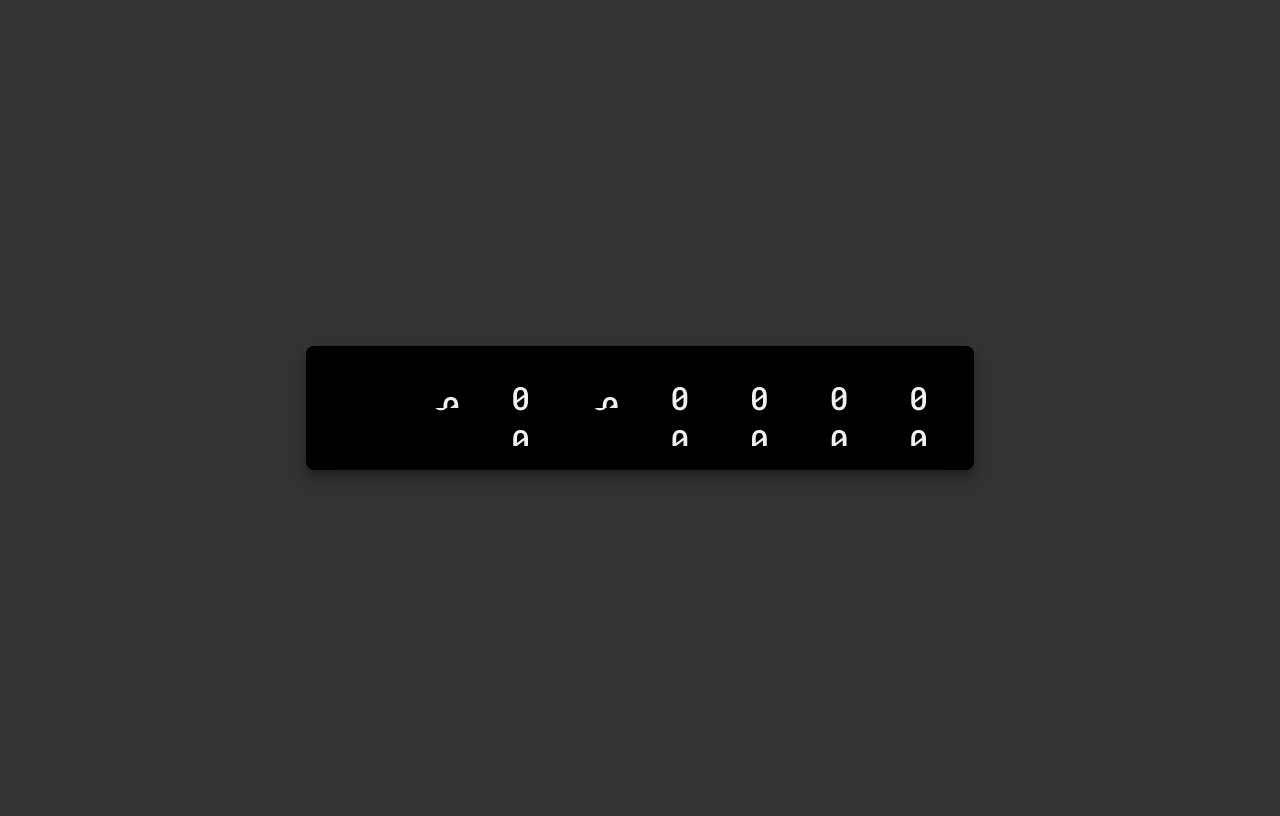
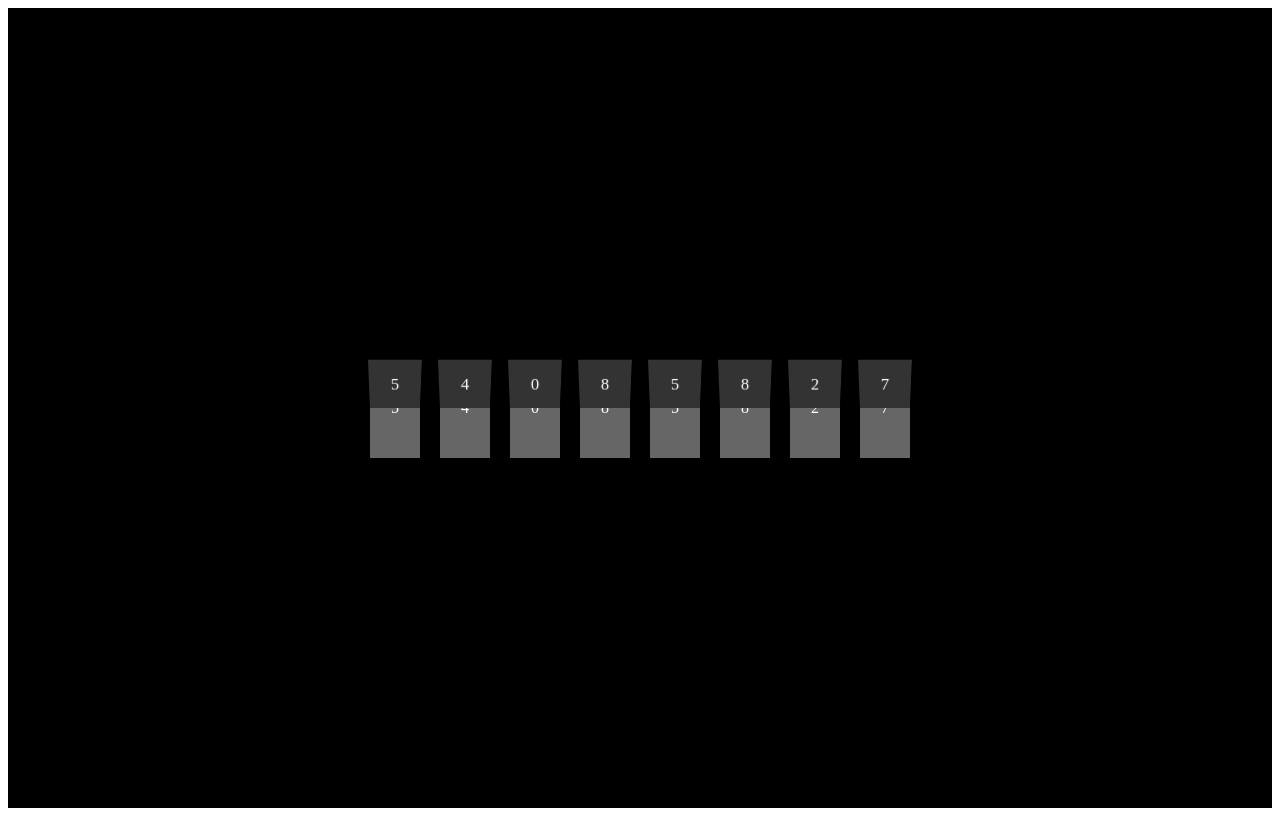
Before and after one commit to rtmcdo/countdowntimer, a plain HTML site: page Index.html in a window 1280 px wide. Drawn offline with Linux system fonts and the light colour scheme.

Commit message:
File updates

```diff
--- a/Index.html
+++ b/Index.html
@@ -7,76 +7,120 @@
 <title>Split Flap Display Countdown Timer</title>
 <link href="https://fonts.googleapis.com/css2?family=Roboto+Mono:wght@500&display=swap" rel="stylesheet">
 <style>
-  body {
-    font-family: 'Roboto Mono', monospace;
+  .board {
     display: flex;
     justify-content: center;
     align-items: center;
     height: 100vh;
-    background-color: #333;
+    background-color: black;
     color: white;
   }
-  .board {
-    text-align: center;
-    background: black;
-    border-radius: 8px;
-    padding: 20px;
-    box-shadow: 0 10px 20px rgba(0, 0, 0, 0.19), 0 6px 6px rgba(0, 0, 0, 0.23);
+
+  .flap {
+    perspective: 300px;
+    margin: 0 10px;
   }
-  .flap {
-    display: inline-block;
-    margin: 0 5px;
+
+  .number {
+    width: 50px;
+    height: 100px;
     position: relative;
-    overflow: hidden;
-    height: 80px;
-    width: 60px;
-    color: #f0f0f0;
+    transform-style: preserve-3d;
   }
-  .number {
-    background-color: #000;
-    display: block;
-    padding: 10px;
-    font-size: 2em;
-    perspective: 100px;
-  }
+
   .top, .bottom {
-    position: absolute;
     width: 100%;
     height: 50%;
     overflow: hidden;
+    position: absolute;
   }
-  .top .content, .bottom .content {
-    display: block;
-    background: black;
-    padding: 10px 0;
-    transition: all 0.7s;
+
+  .top {
+  top: 0;
+  background-color: #333;
+  transform-origin: bottom;
+  transition: transform 0.5s;
+}
+
+  .bottom {
+    bottom: 0;
+    background-color: #666;
   }
+
+  .content {
+    display: flex;
+    justify-content: center;
+    align-items: center;
+    position: absolute;
+    width: 100%;
+    height: 100%;
+  }
+
+  .top .content {
+    top: 0;
+  }
+
   .bottom .content {
-    position: absolute;
     top: -50%;
-  }
-  .flip .top .content {
-    transform: rotateX(-180deg);
   }
 </style>
 </head>
 <body>
-<div id="timer" class="board">
-  <div class="flap"><div class="number"><div class="top"><span class="content">0</span></div><div class="bottom"><span class="content">0</span></div></div></div>
-  <div class="flap"><div class="number"><div class="top"><span class="content">0</span></div><div the="bottom"><span class="content">0</span></div></div></div>
-  <div class="flap"><div class="number"><div the="top"><span class="content">0</span></div><div the="bottom"><span the="content">0</span></div></div></div>
-  <div class="flap"><div class="number"><div class="top"><span class="content">0</span></div><div the="bottom"><span the="content">0</span></div></div></div>
-  <div class="flap"><div class="number"><div the="top"><span class="content">0</span></div><div the="bottom"><span the="content">0</span></div></div></div>
-  <div class="flap"><div class="number"><div the="top"><span class="content">0</span></div><div the="bottom"><span the="content">0</span></div></div></div>
-  <div class="flap"><div class="number"><div the="top"><span the="content">0</span></div><div the="bottom"><span the="content">0</span></div></div></div>
-  <div class="flap"><div class="number"><div the="top"><span the="content">0</span></div><div the="bottom"><span the="content">0</span></div></div></div>
-</div>
+  <div id="timer" class="board">
+    <div class="flap"><div class="number"><div class="top"><span class="content">0</span></div><div class="bottom"><span class="content">0</span></div></div></div>
+    <div class="flap"><div class="number"><div class="top"><span class="content">0</span></div><div class="bottom"><span class="content">0</span></div></div></div>
+    <div class="flap"><div class="number"><div class="top"><span class="content">0</span></div><div class="bottom"><span class="content">0</span></div></div></div>
+    <div class="flap"><div class="number"><div class="top"><span class="content">0</span></div><div class="bottom"><span class="content">0</span></div></div></div>
+    <div class="flap"><div class="number"><div class="top"><span class="content">0</span></div><div class="bottom"><span class="content">0</span></div></div></div>
+    <div class="flap"><div class="number"><div class="top"><span class="content">0</span></div><div class="bottom"><span class="content">0</span></div></div></div>
+    <div class="flap"><div class="number"><div class="top"><span class="content">0</span></div><div class="bottom"><span class="content">0</span></div></div></div>
+    <div class="flap"><div class="number"><div class="top"><span class="content">0</span></div><div class="bottom"><span class="content">0</span></div></div></div>
+  </div>
 
 <script>
-  const countdown = document.getElementById('timer').getElementsByClassName('number');
+  const countdown = Array.from(document.getElementById('timer').getElementsByClassName('number'));
 
   // Set the date we're counting down to
-  const countDownDate = new Date("Dec 31, 2024 23:59:59").getTime();
+  const countDownDate = new Date("June 16, 2024 23:59:59").getTime();
 
   function updateFlip(number, newValue) {
-    const top = number.querySelector('.top .content
+    const top = number.querySelector('.top .content');
+    const bottom = number.querySelector('.bottom .content');
+
+    // Animate the top half of the number
+    number.querySelector('.top').style.transform = 'rotateX(-90deg)';
+
+    setTimeout(() => {
+      // Update the number
+      top.innerText = newValue;
+      bottom.innerText = newValue;
+
+      // Rotate the top half back in
+      number.querySelector('.top').style.transform = '';
+    }, 500);
+  }
+
+  function updateCountdown() {
+    const now = new Date().getTime();
+    const distance = countDownDate - now;
+
+    const days = Math.floor(distance / (1000 * 60 * 60 * 24));
+    const hours = Math.floor((distance % (1000 * 60 * 60 * 24)) / (1000 * 60 * 60));
+    const minutes = Math.floor((distance % (1000 * 60 * 60)) / (1000 * 60));
+    const seconds = Math.floor((distance % (1000 * 60)) / 1000);
+
+    // Update each flap with the corresponding value
+    updateFlip(countdown[0], Math.floor(days / 10));
+    updateFlip(countdown[1], days % 10);
+    updateFlip(countdown[2], Math.floor(hours / 10));
+    updateFlip(countdown[3], hours % 10);
+    updateFlip(countdown[4], Math.floor(minutes / 10));
+    updateFlip(countdown[5], minutes % 10);
+    updateFlip(countdown[6], Math.floor(seconds / 10));
+    updateFlip(countdown[7], seconds % 10);
+  }
+
+  setInterval(updateCountdown, 1000);
+</script>
+  </body>
+  </html>
```
Also changed, not shown: 1 other file.
